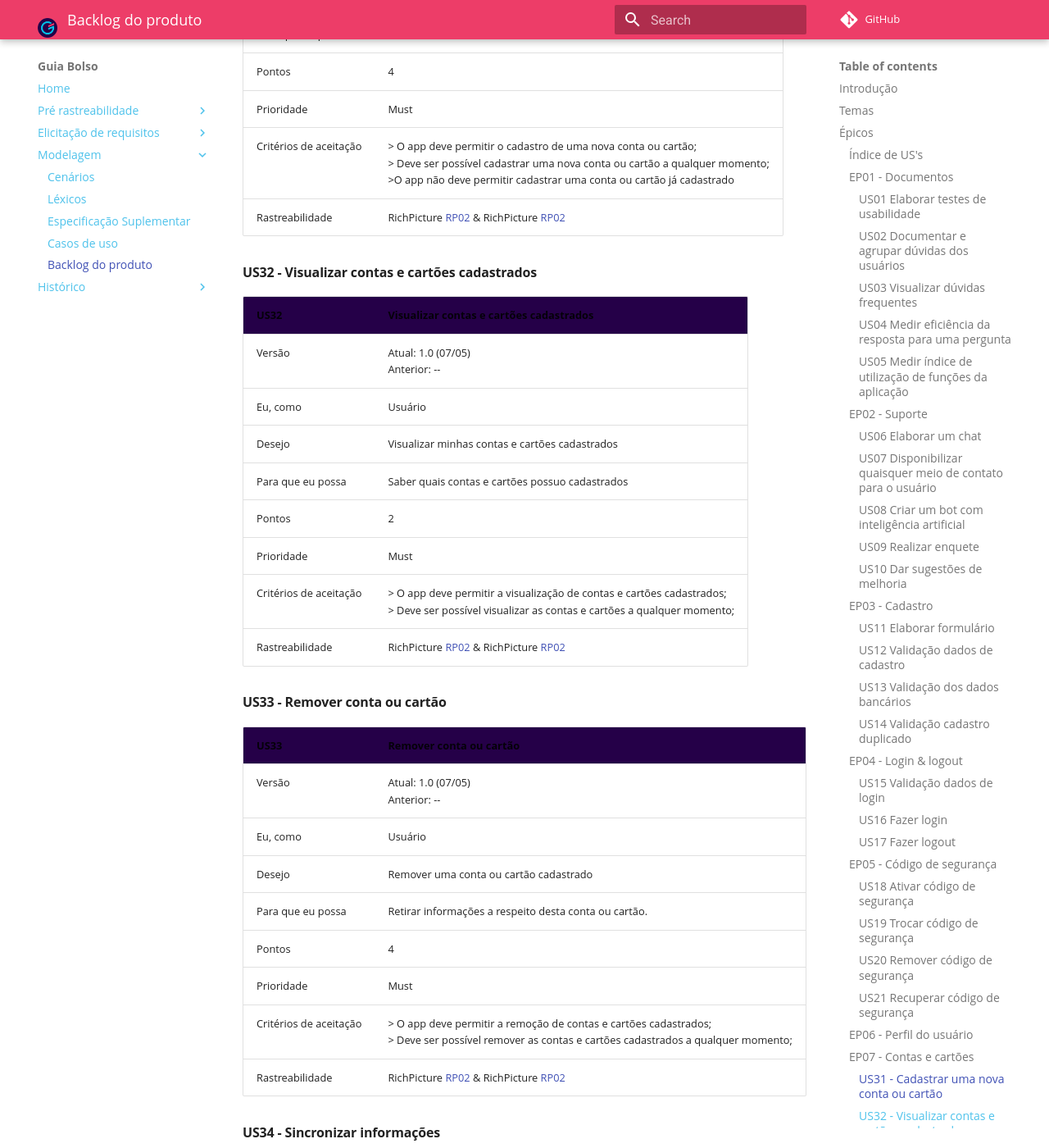
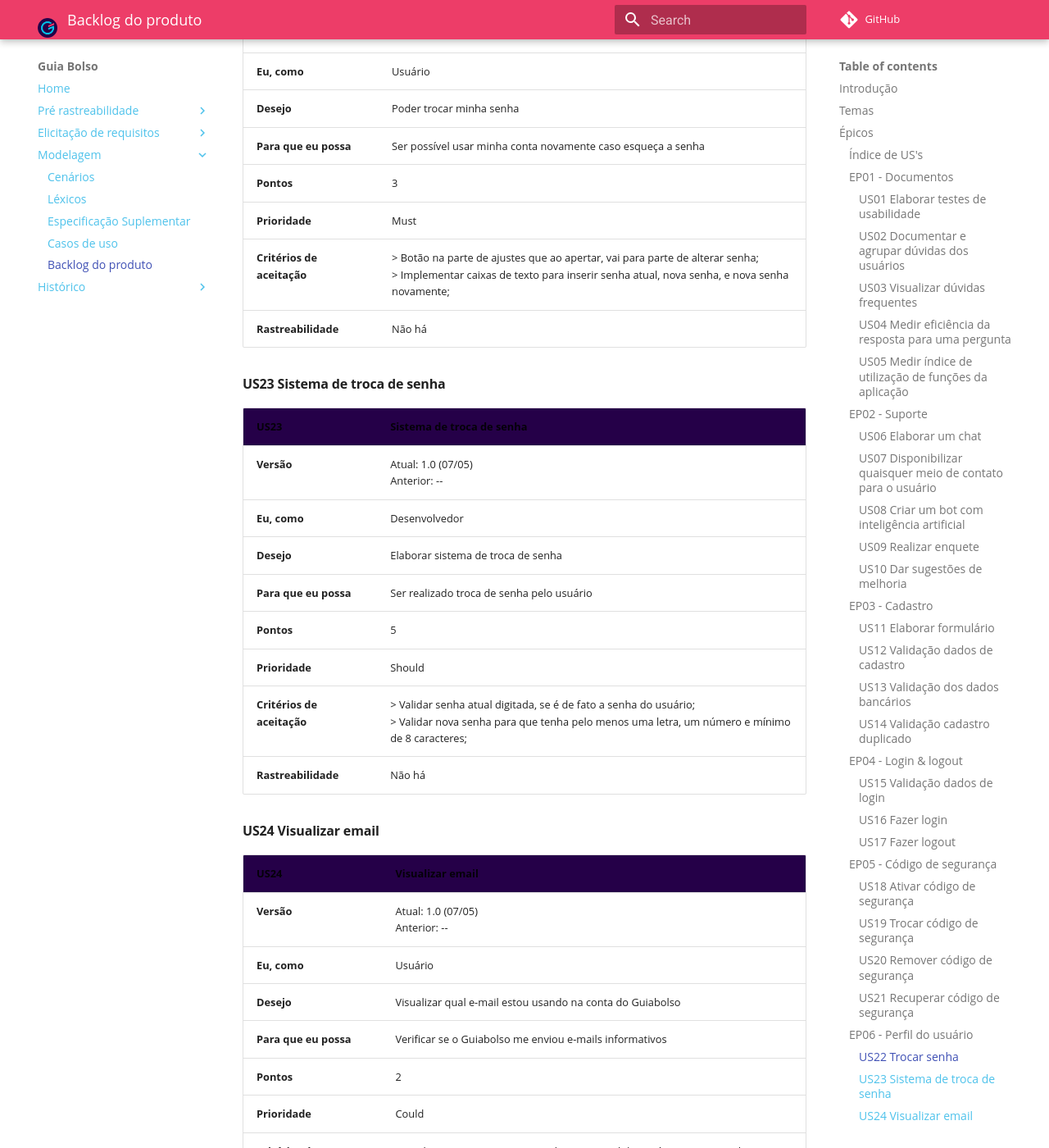
Before and after one commit to fga-disciplinas/2019.1-Guia-Bolso, an MkDocs documentation site: the page built from docs/modelagem/backlog.md, in a window 1280 px wide and 1400 px high, scrolled down 16654 px. Shown: the whole window at 82% size. Built offline with MkDocs 1.6.1 and Material for MkDocs 9.7.7, drawn with Linux system fonts in a browser that asks for light colours; comment, search, counter and statistics services are not loaded; old or Windows-style settings are respelled for this version of MkDocs; some of the changed text lies outside the part shown.

Commit message:
Adicionado US's do épico Perfil do usuário
Co-authored-by: Lucas Machado <lmlucasmachadom@gmail.com>

```diff
--- a/docs/modelagem/backlog.md
+++ b/docs/modelagem/backlog.md
@@ -43,6 +43,9 @@
 | T2 - Cadastro & Autenticação | [EP5 -  Código de segurança](#ep05-codigo-de-seguranca) | [US19 Trocar código de segurança](#us19-trocar-codigo-de-seguranca) |
 | T2 - Cadastro & Autenticação | [EP5 -  Código de segurança](#ep05-codigo-de-seguranca) | [US20 Remover código de segurança](#us20-remover-codigo-de-seguranca) |
 | T2 - Cadastro & Autenticação | [EP5 -  Código de segurança](#ep05-codigo-de-seguranca) | [US21 Recuperar código de segurança](#us21-recuperar-codigo-de-seguranca) |
+| T2 - Cadastro & Autenticação | [EP06 - Perfil do usuário](#ep06-perfil-do-usuario) | [US22 Trocar senha](#us22-trocar-senha) |
+| T2 - Cadastro & Autenticação | [EP06 - Perfil do usuário](#ep06-perfil-do-usuario) | [US23 Sistema de troca de senha](#us23-sistema-de-troca-de-senha) |
+| T2 - Cadastro & Autenticação | [EP06 - Perfil do usuário](#ep06-perfil-do-usuario) | [US24 Visualizar email](#us24-visualizar-email) |
 | T3 - Comunicação | [EP07 - Contas e cartões](#ep07-contas-e-cartoes) | [US31 Cadastrar uma nova conta ou cartão ](#us31-cadastrar-uma-nova-conta-ou-cartao) |
 | T3 - Comunicação | [EP07 - Contas e cartões](#ep07-contas-e-cartoes) | [US32 Visualizar contas e cartões cadastrados ](#us32-visualizar-contas-e-cartoes-cadastrados) |
 | T3 - Comunicação | [EP07 - Contas e cartões](#ep07-contas-e-cartoes) | [US33 Remover conta ou cartão ](#us33-remover-conta-ou-cartao) |
@@ -354,6 +357,45 @@
 | **Rastreabilidade** | Cenário [C16](../cenarios/#c16-adicionar-codigo-de-seguranca) & Caso de uso [UC16](../casos_de_uso/#uc16-adicionar-codigo-de-seguranca)|
 
 ### EP06 -  Perfil do usuário
+
+#### US22 Trocar senha
+
+| **US22** | **Trocar senha**|
+|--|--|
+| **Versão**| Atual: 1.0 (07/05) <br> Anterior: --|
+| **Eu, como** | Usuário |
+| **Desejo** | Poder trocar minha senha |
+| **Para que eu possa** | Ser possível usar minha conta novamente caso esqueça a senha |
+| **Pontos** | 3 |
+| **Prioridade** | Must |
+| **Critérios de aceitação** |  > Botão na parte de ajustes que ao apertar, vai para parte de alterar senha; <br> > Implementar caixas de texto para inserir senha atual, nova senha, e nova senha novamente; |
+| **Rastreabilidade** | Não há |
+
+#### US23 Sistema de troca de senha
+
+| **US23** | **Sistema de troca de senha**|
+|--|--|
+| **Versão**| Atual: 1.0 (07/05) <br> Anterior: --|
+| **Eu, como** | Desenvolvedor |
+| **Desejo** | Elaborar sistema de troca de senha |
+| **Para que eu possa** | Ser realizado troca de senha pelo usuário |
+| **Pontos** | 5 |
+| **Prioridade** | Should |
+| **Critérios de aceitação** |  > Validar senha atual digitada, se é de fato a senha do usuário; <br> > Validar nova senha para que tenha pelo menos uma letra, um número e mínimo de 8 caracteres; |
+| **Rastreabilidade** | Não há |
+
+#### US24 Visualizar email
+
+| **US24** | **Visualizar email**|
+|--|--|
+| **Versão**| Atual: 1.0 (07/05) <br> Anterior: --|
+| **Eu, como** | Usuário |
+| **Desejo** | Visualizar qual e-mail estou usando na conta do Guiabolso |
+| **Para que eu possa** | Verificar se o Guiabolso me enviou e-mails informativos |
+| **Pontos** | 2 |
+| **Prioridade** | Could |
+| **Critérios de aceitação** |  > Implementar mecanismo para buscar e-mail do usuário no sistema do Guiabolso; <br> > E-mail ser mostrado na parte de ajustes; |
+| **Rastreabilidade** | Não há |
 
 ### EP07 -  Contas e cartões
 
```
